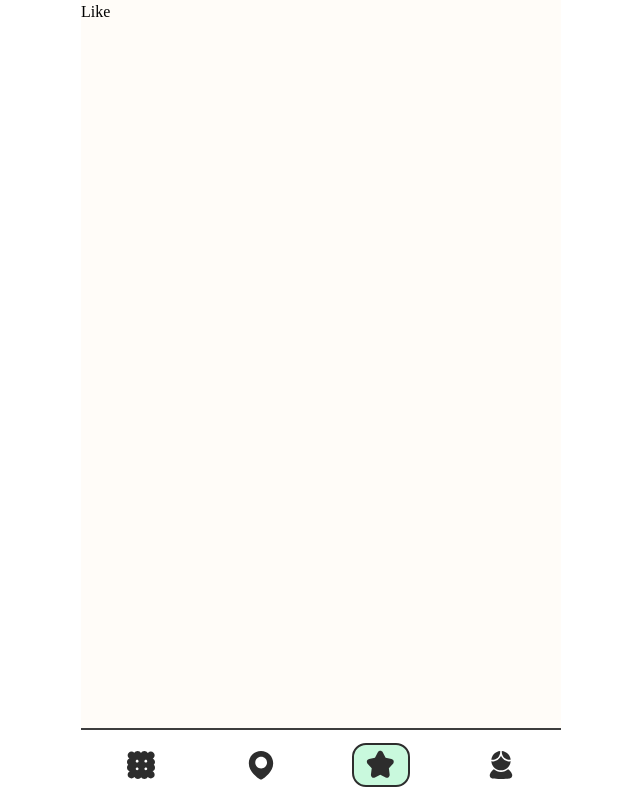
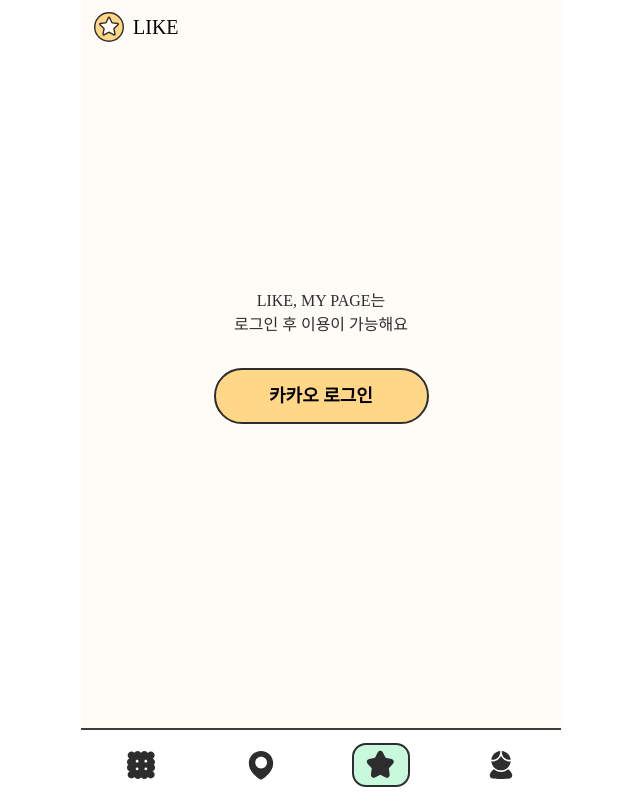
Before and after one commit to pminsun/TimeCrunch, a Next.js app: page /like in a window 1280 px wide. Shown: the whole page, without its empty margins (319-959 px from the left). Built offline with nearby package versions, Linux system fonts and the light colour scheme; no server answers; a web font is replaced by a local one.

Commit message:
Test : 로그인 테스트2

```diff
--- a/src/pages/index.tsx
+++ b/src/pages/index.tsx
@@ -28,7 +28,7 @@
     try {
       const res = await kkk();
       console.log(res);
-      // router.push('/signup');
+      router.push('/signup');
     } catch (e: any) {
       console.error('Error Login:', e); // 에러 메시지 수정
     }
--- a/src/pages/like/index.tsx
+++ b/src/pages/like/index.tsx
@@ -1,3 +1,44 @@
+import { kkk } from '@/api/fetchData';
+import * as LocalImages from '@/utils/imageImports';
+import Image from 'next/image';
+
 export default function Like() {
-  return <div>Like</div>;
+  const loginHandler = async () => {
+    // router.push('/signup');
+    try {
+      const res = await kkk();
+      console.log(res);
+      // router.push('/signup');
+    } catch (e: any) {
+      console.error('Error Login:', e); // 에러 메시지 수정
+    }
+  };
+
+  return (
+    <div className="likepage_container">
+      <p>
+        <Image
+          src={LocalImages.markerLike}
+          alt="markerLike"
+          width={30}
+          height={30}
+        />
+        LIKE
+      </p>
+      <div className="content">
+        <div className="noLogin">
+          <p className="ment">
+            LIKE, MY PAGE는
+            <br /> 로그인 후 이용이 가능해요
+          </p>
+          <p
+            className="kakao_login"
+            onClick={loginHandler}
+          >
+            카카오 로그인
+          </p>
+        </div>
+      </div>
+    </div>
+  );
 }
--- a/src/styles/globals.css
+++ b/src/styles/globals.css
@@ -815,11 +815,12 @@
   }
 }
 
-.mypage_container {
+.mypage_container,
+.likepage_container {
   @apply px-[13px] pb-[37px] h-full;
 
   > p {
-    @apply font-Jalnan text-[20px] text-black py-[12px];
+    @apply flex_vertical_center gap-[9px] font-Jalnan text-[20px] text-black py-[12px];
   }
   .content {
     @apply h-[calc(100%-54px)];
@@ -836,3 +837,6 @@
     }
   }
 }
+
+.likepage_container {
+}
```
